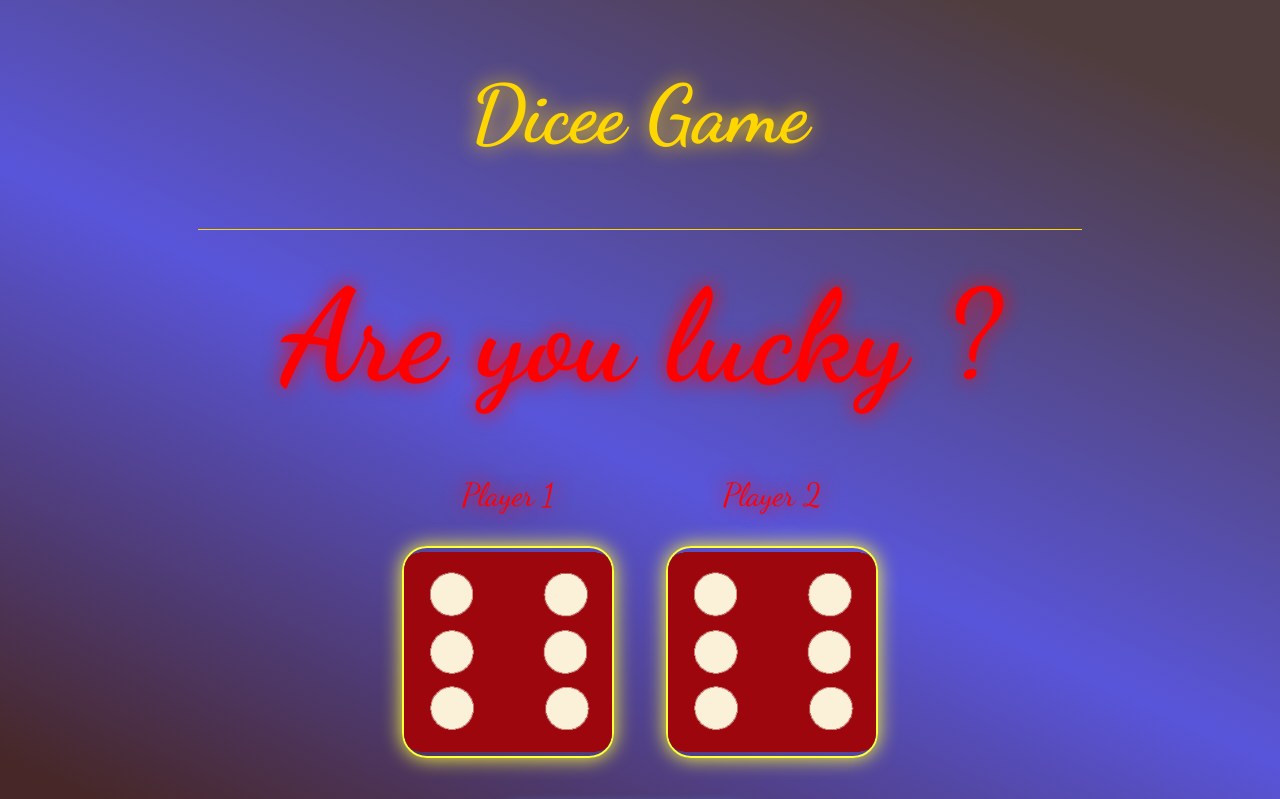
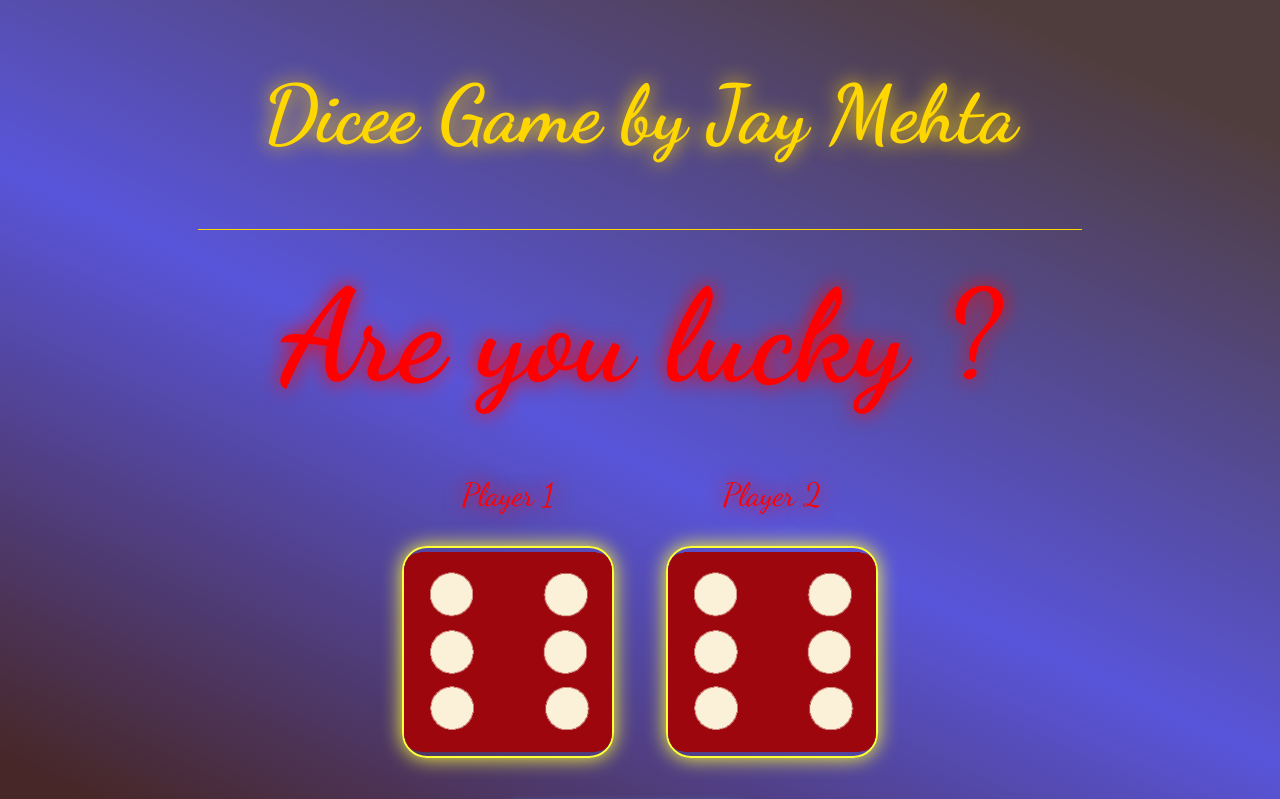
Before and after one commit to JayMehtaJBM/Dicee-Game, a plain HTML site: page index.html in a window 1280 px wide. Shown: the top 799 px of the page. Drawn offline with nearby package versions, Linux system fonts and the light colour scheme.

Commit message:
Update index.html

```diff
--- a/index.html
+++ b/index.html
@@ -16,7 +16,7 @@
 
   <div class="container">
 
-     <h2>Dicee Game</h2> <hr>
+     <h2>Dicee Game by Jay Mehta</h2> <hr>
 
     <h1>Are you lucky ?</h1>
 
```
